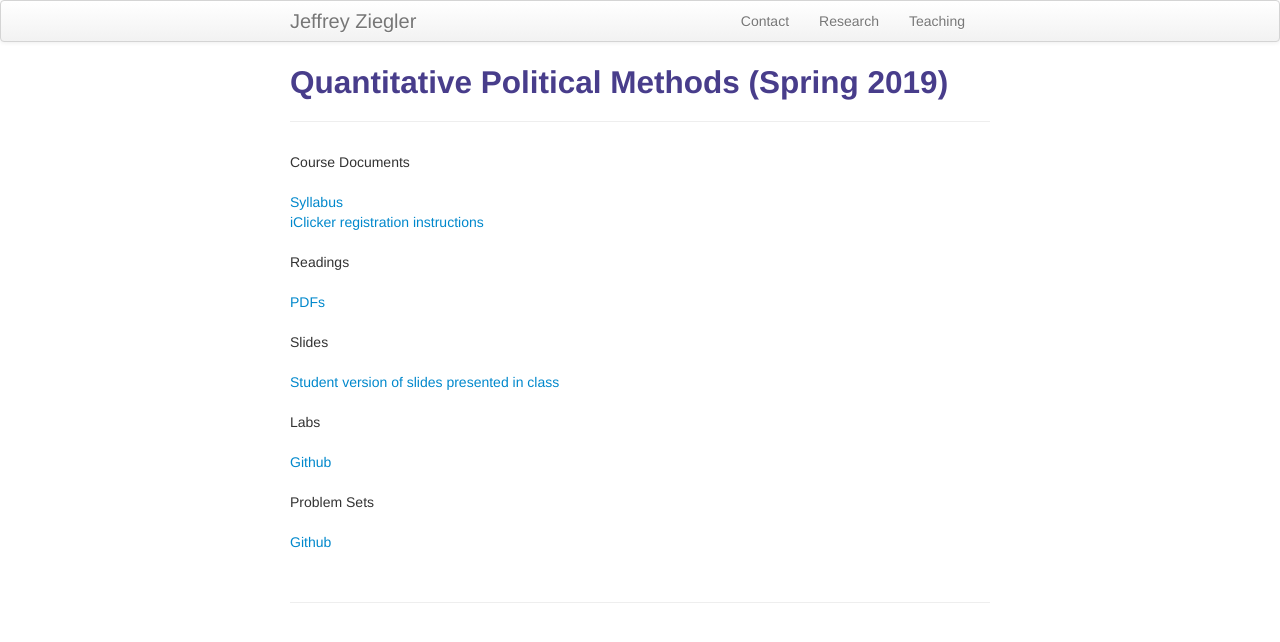
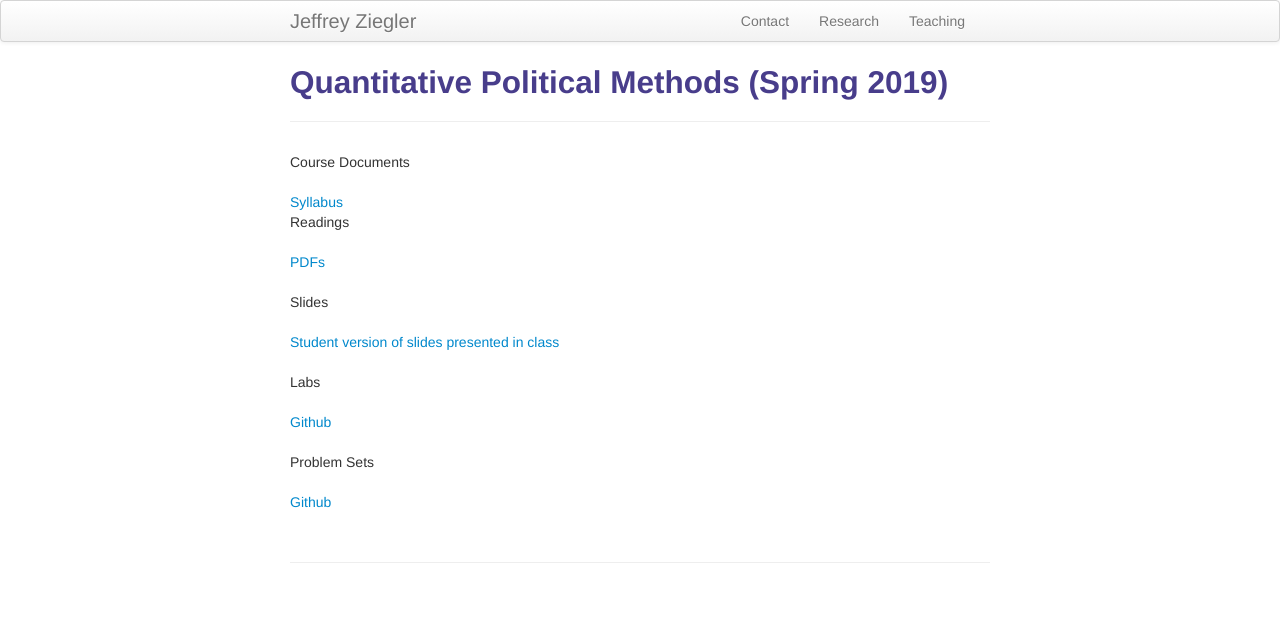
Before and after one commit to zieglerjef/zieglerjef.github.io, a Jekyll site: the page built from pages/QPMteachingMaterials/a8cffe297d699afa4764103b490efc27d960c200/index.html, in a window 1280 px wide. Shown: the top 642 px of the page. Built offline with Jekyll 4.4.1, drawn with Linux system fonts in a browser that asks for light colours.

Commit message:
Update index.html

```diff
--- a/pages/QPMteachingMaterials/a8cffe297d699afa4764103b490efc27d960c200/index.html
+++ b/pages/QPMteachingMaterials/a8cffe297d699afa4764103b490efc27d960c200/index.html
@@ -7,8 +7,6 @@ description: Quantitative Political Methods (Spring 2019)
 Course Documents<br/><br/>
 
 <a href="https://drive.google.com/open?id=11v4EmHPiGuvMI1kBmci4mvFpWrzonytV">	Syllabus</a><br/>
-
-<a href="https://drive.google.com/open?id=1NjDhdfIBBbt2uDdB_Qn1zCcLDnMctRQX">	iClicker registration instructions</a><br/><br/>
 
 Readings<br/><br/>
 <a href="https://drive.google.com/open?id=145RbI9kHmXjkqfCkPF-_UPG0rFqmiJXi">	PDFs</a><br/><br/>
```
